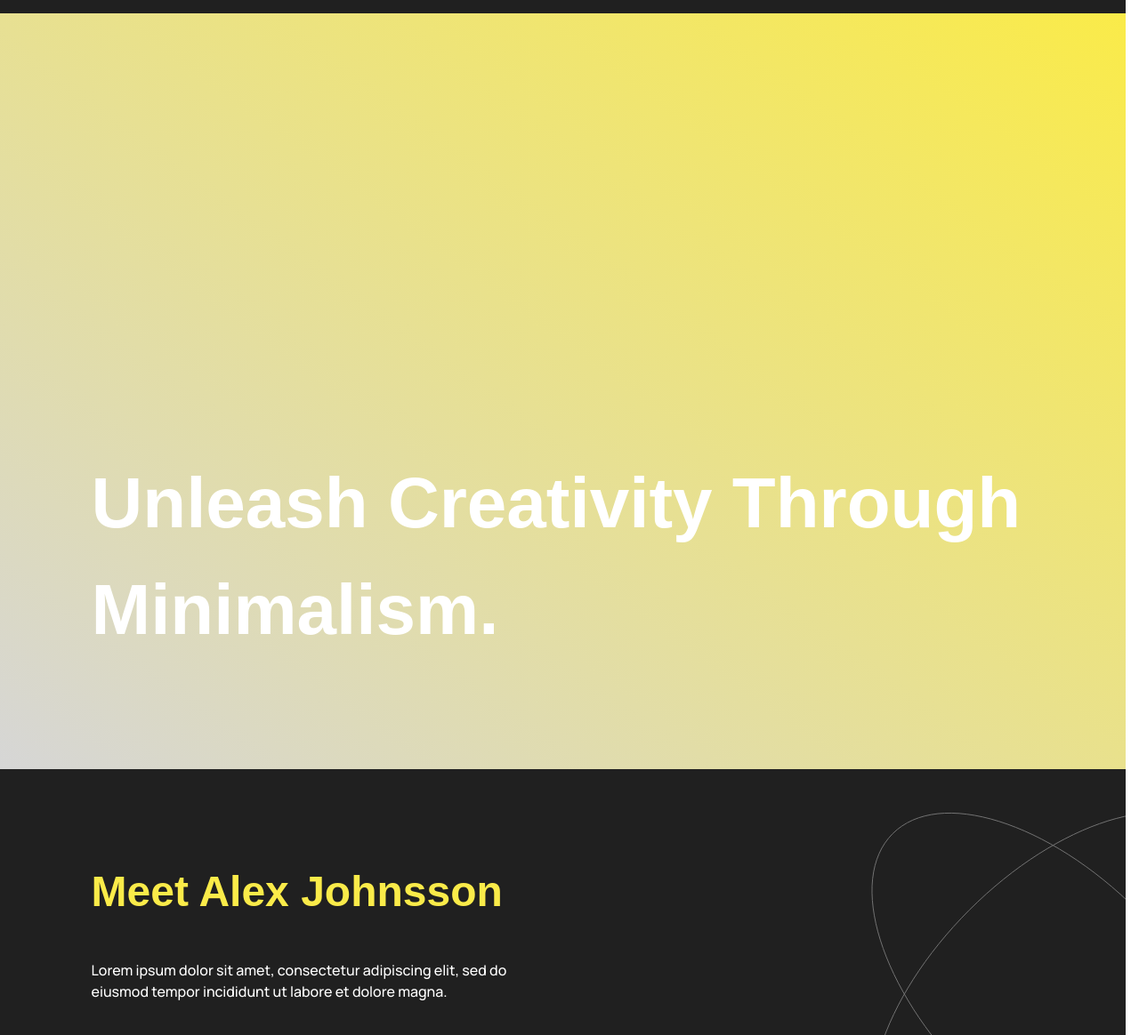
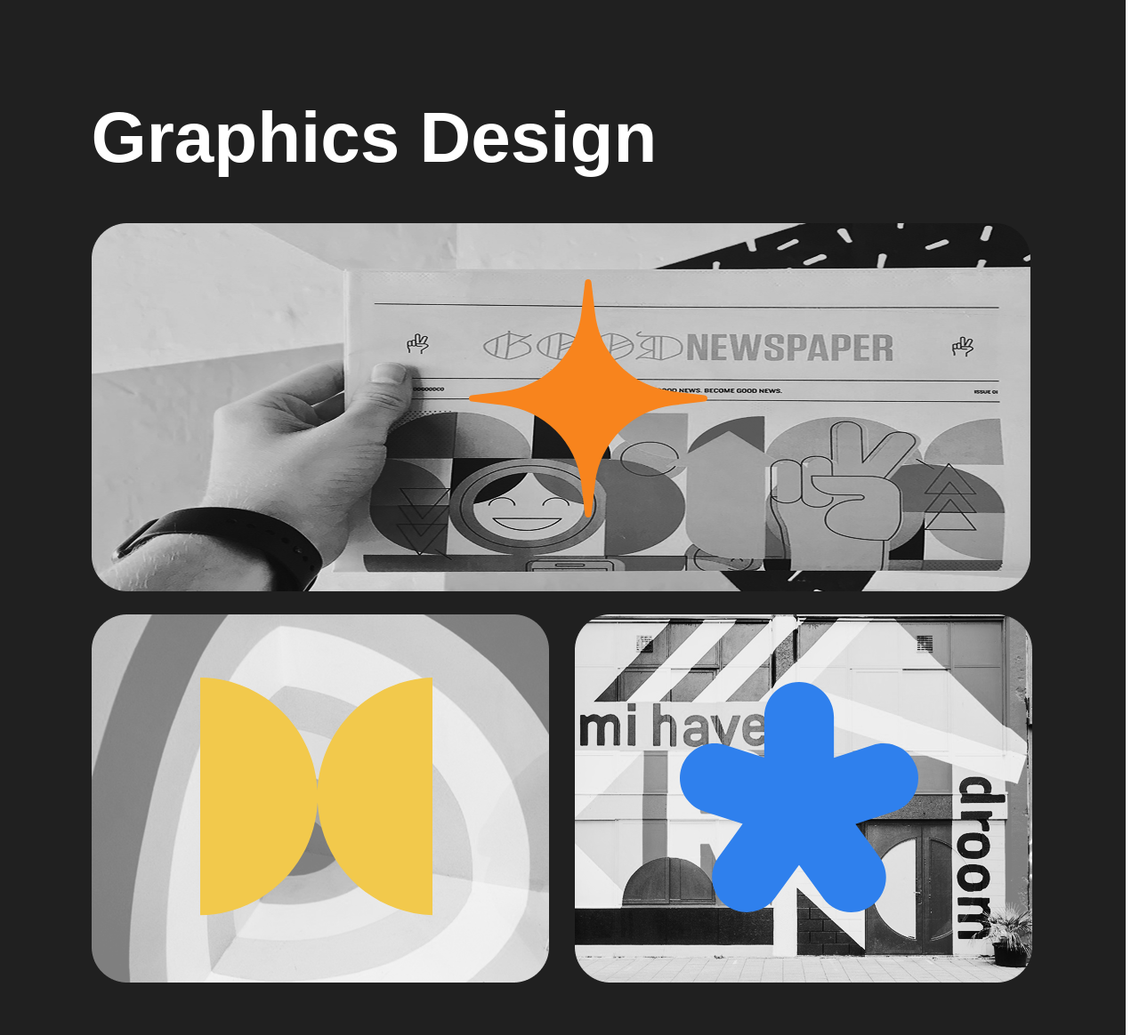
Before and after one commit to Kosta45/unleash-creativity, a website: page src/index.html in a window 1280 px wide. Shown: the part 77-1241 px from the top of the page at 89% size. Drawn offline with nearby package versions, Linux system fonts and the light colour scheme; files that its build step writes are made by us from their sources; a web font is replaced by a local one.

Commit message:
Added ready graphics design section with scss styles. Only desktop

```diff
--- a/src/index.html
+++ b/src/index.html
@@ -85,7 +85,7 @@
     </header>
 
     <main class="main">
-      <div class="main__hero-wrapper">
+      <!-- <div class="main__hero-wrapper">
         <section class="main__hero container">
           <h1 class="main__hero-title">
             Unleash Creativity Through Minimalism.
@@ -211,6 +211,43 @@
             </a>
           </li>
         </ul>
+      </div> -->
+
+      <div class="graphics-design-wrapper">
+        <section class="graphics-design container">
+          <h2 class="graphics-design__title">Graphics Design</h2>
+          <ul class="graphics-design__cart-list">
+            <li
+              class="graphics-design__cart-item graphics-design__cart-item-big"
+            >
+              <img
+                src="./images/design-block/newspaper.png"
+                alt=""
+                class="graphics-design__cart-img graphics-design__cart-img-big"
+                width="1055"
+                height="414"
+              />
+            </li>
+            <li class="graphics-design__cart-item">
+              <img
+                src="./images/design-block/rectangle.png"
+                alt=""
+                class="graphics-design__cart-img"
+                width="514"
+                height="414"
+              />
+            </li>
+            <li class="graphics-design__cart-item">
+              <img
+                src="./images/design-block/art-photo.png"
+                alt=""
+                class="graphics-design__cart-img"
+                width="514"
+                height="414"
+              />
+            </li>
+          </ul>
+        </section>
       </div>
     </main>
   </body>
--- a/src/scss/main.scss
+++ b/src/scss/main.scss
@@ -17,3 +17,4 @@
 @import "sections/hero";
 @import "sections/attainment";
 @import "sections/mobile-section";
+@import "sections/graphics-design";
--- /dev/null
+++ b/src/scss/sections/_graphics-design.scss
@@ -0,0 +1,63 @@
+.graphics-design-wrapper {
+  background-color: $color-light-black;
+  padding-block: rem(80) rem(140);
+}
+
+.graphics-design {
+  margin: auto;
+}
+
+.graphics-design__title {
+  font-family: $font-heading;
+  font-weight: 700;
+  font-size: rem(80);
+  color: $color-white;
+  margin-bottom: rem(36);
+}
+
+.graphics-design__cart-list {
+  display: grid;
+  grid-template-columns: repeat(2, 1fr);
+  gap: rem(26);
+}
+
+.graphics-design__cart-item {
+  position: relative;
+}
+
+.graphics-design__cart-item-big {
+  grid-column: 1 / 3;
+}
+
+.graphics-design__cart-item:first-child::after {
+  content: "";
+  position: absolute;
+  bottom: 20%;
+  left: 40%;
+  height: rem(268);
+  width: rem(268);
+  background: url("../../images/design-block/soft-star.svg") no-repeat center /
+    contain;
+}
+
+.graphics-design__cart-item:nth-child(2)::after {
+  content: "";
+  position: absolute;
+  bottom: 18%;
+  left: 23%;
+  height: rem(268);
+  width: rem(268);
+  background: url("../../images/design-block/butterfly.svg") no-repeat center /
+    contain;
+}
+
+.graphics-design__cart-item:nth-child(3)::after {
+  content: "";
+  position: absolute;
+  bottom: 18%;
+  left: 23%;
+  height: rem(268);
+  width: rem(268);
+  background: url("../../images/design-block/asterisk.svg") no-repeat center /
+    contain;
+}
```
Also changed, not shown: src/scss/main.css, 1 other file.
